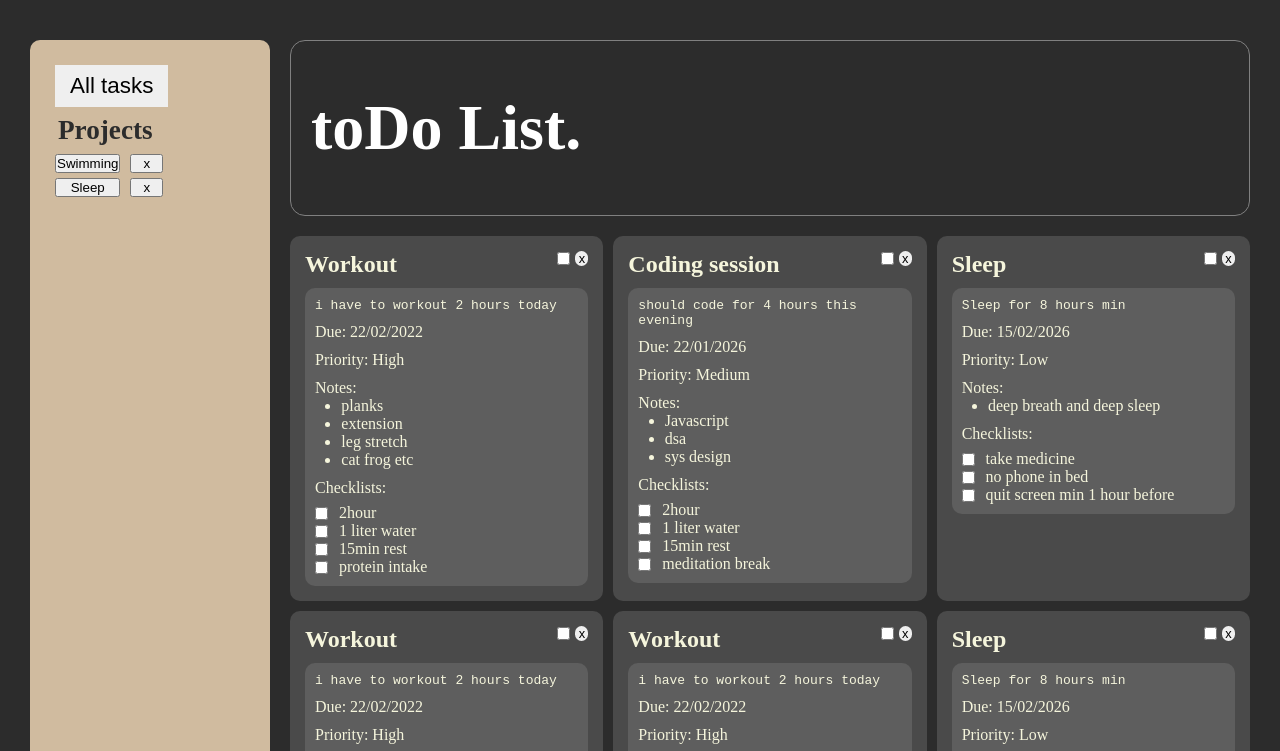
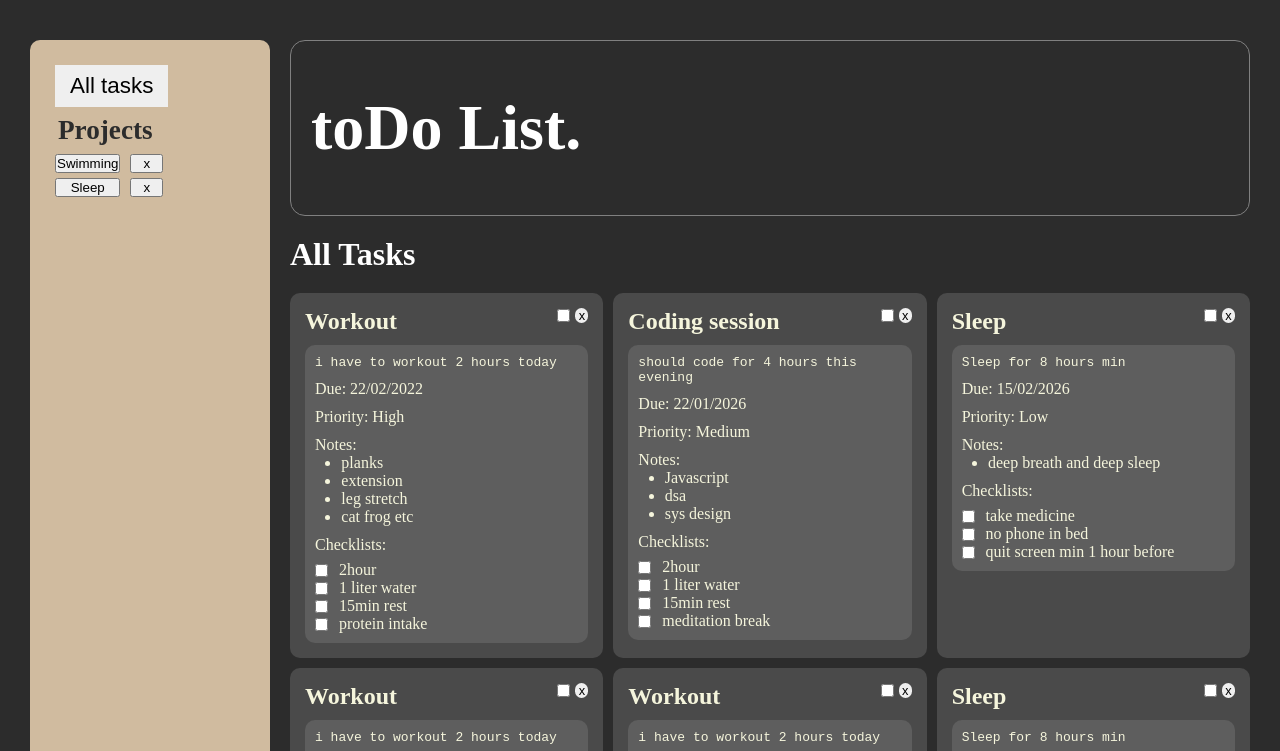
Before and after one commit to hrxd2/todo-list-project, a website built with webpack: page src/template.html in a window 1280 px wide. Both pictures are taken after a click on the button "All tasks". Shown: the top 751 px of the page. Built offline with nearby package versions, Linux system fonts and the light colour scheme.

Commit message:
add: articles main title updated
a h1 with section-title class added for main section title display

```diff
--- a/src/eventListener.js
+++ b/src/eventListener.js
@@ -4,16 +4,21 @@ import { getProjectArray, getTaskArray } from "./taskController";
 export default function asideListener(){
 
     const aside = document.querySelector(".aside");
+    const sectionTitle = document.querySelector(".section-title");
 
     aside.addEventListener("click", e => {
         if(e.target.classList.contains("all-tasks")){
             clearDisplay();
+            sectionTitle.textContent = 'All Tasks';
             getTaskArray().forEach(item => populateTasks(item));
         };
 
         if(e.target.classList.contains("project-title-button")){
             clearDisplay();
             const prjArray = getProjectArray();
+            const textValue = e.target.textContent;
+            sectionTitle.textContent = textValue;
+
             const id = e.target.dataset.uid;
             console.log(id);
                 prjArray.forEach(obj => {
--- a/src/template.html
+++ b/src/template.html
@@ -20,6 +20,7 @@
         </div>
       </aside>
 
+      <h1 class="section-title">All tasks</h1>
       <main class="main">
 
       </main>
```
